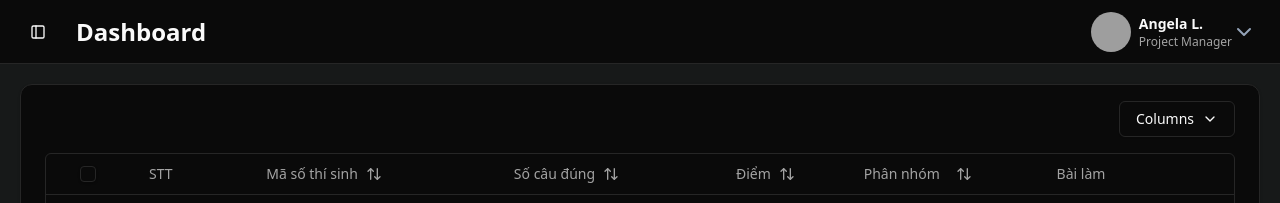
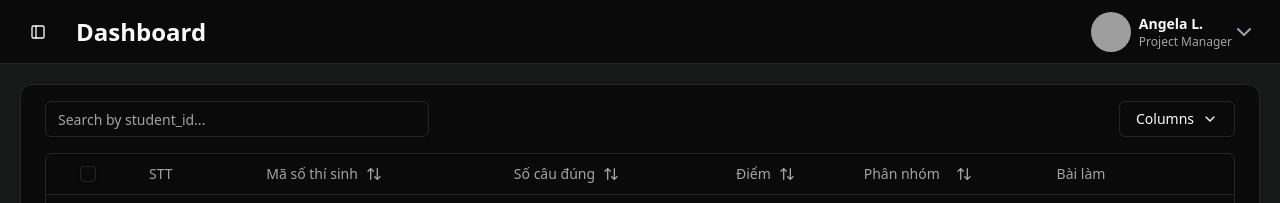
Before and after one commit to longtruong2604/IRT-FE, a React (Vite) app: page /analysis/students in a window 1280 px wide. Shown: the top 203 px of the page. Built offline with nearby package versions, Linux system fonts and the light colour scheme; grey boxes are pictures that could not be loaded.

Commit message:
feat: add search filter

```diff
--- a/src/components/table/reusable-table.tsx
+++ b/src/components/table/reusable-table.tsx
@@ -26,6 +26,7 @@ import {
   DropdownMenuContent,
   DropdownMenuTrigger,
 } from '@/components/ui/dropdown-menu'
+import { Input } from '@/components/ui/input'
 import {
   Select,
   SelectContent,
@@ -73,10 +74,12 @@ const MemoizedCollapsibleRow = React.memo(CollapsibleRow) as <T>(
 ) => JSX.Element
 
 export function ReusableTable<T>({
+  searchBy,
   columns,
   data,
   collapsibleContent,
 }: {
+  searchBy?: (keyof T)[]
   columns: ColumnDef<T>[]
   data: T[]
   collapsibleContent?: (_row: number) => JSX.Element
@@ -88,6 +91,15 @@ export function ReusableTable<T>({
   const [columnVisibility, setColumnVisibility] =
     React.useState<VisibilityState>({})
   const [rowSelection, setRowSelection] = React.useState({})
+
+  const handleSearchChange = (event: React.ChangeEvent<HTMLInputElement>) => {
+    const searchValue = event.target.value
+    if (searchBy) {
+      searchBy.forEach((columnKey) => {
+        table.getColumn(columnKey.toString())?.setFilterValue(searchValue) // Apply filter to each column
+      })
+    }
+  }
 
   const table = useReactTable({
     data,
@@ -113,16 +125,19 @@ export function ReusableTable<T>({
     <Card className="">
       <CardContent>
         <div className="flex items-center py-4">
-          {/* <Input
-            placeholder="Filter items..."
-            value={
-              (table.getColumn('item_no')?.getFilterValue() as string) ?? ''
-            }
-            onChange={(event) =>
-              table.getColumn('item_no')?.setFilterValue(event.target.value)
-            }
-            className="max-w-sm"
-          /> */}
+          {searchBy && (
+            <Input
+              placeholder={`Search by ${searchBy.join(', ')}...`}
+              value={searchBy
+                .map(
+                  (key) =>
+                    table.getColumn(key.toString())?.getFilterValue() as string
+                )
+                .join(' ')}
+              onChange={handleSearchChange}
+              className="max-w-sm"
+            />
+          )}
           <DropdownMenu>
             <DropdownMenuTrigger asChild>
               <Button variant="outline" className="ml-auto">
--- a/src/pages/analysis/students/student-table/index.tsx
+++ b/src/pages/analysis/students/student-table/index.tsx
@@ -5,7 +5,11 @@ import { MOCK_DATA } from './MOCK_DATA'
 const StudentTable = () => {
   return (
     <div className="p-5">
-      <ReusableTable columns={columns} data={MOCK_DATA} />
+      <ReusableTable
+        columns={columns}
+        data={MOCK_DATA}
+        searchBy={['student_id']}
+      />
     </div>
   )
 }
```
